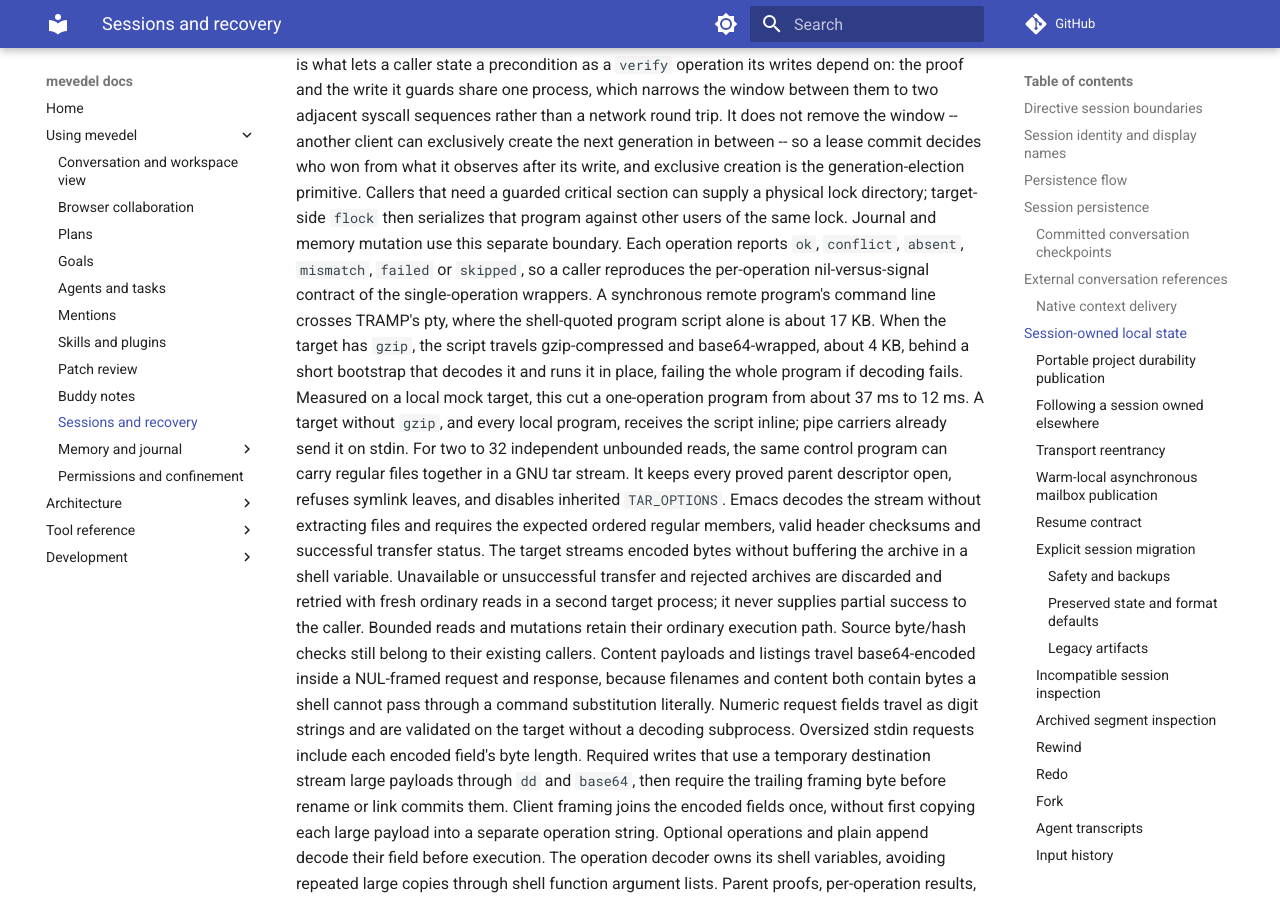
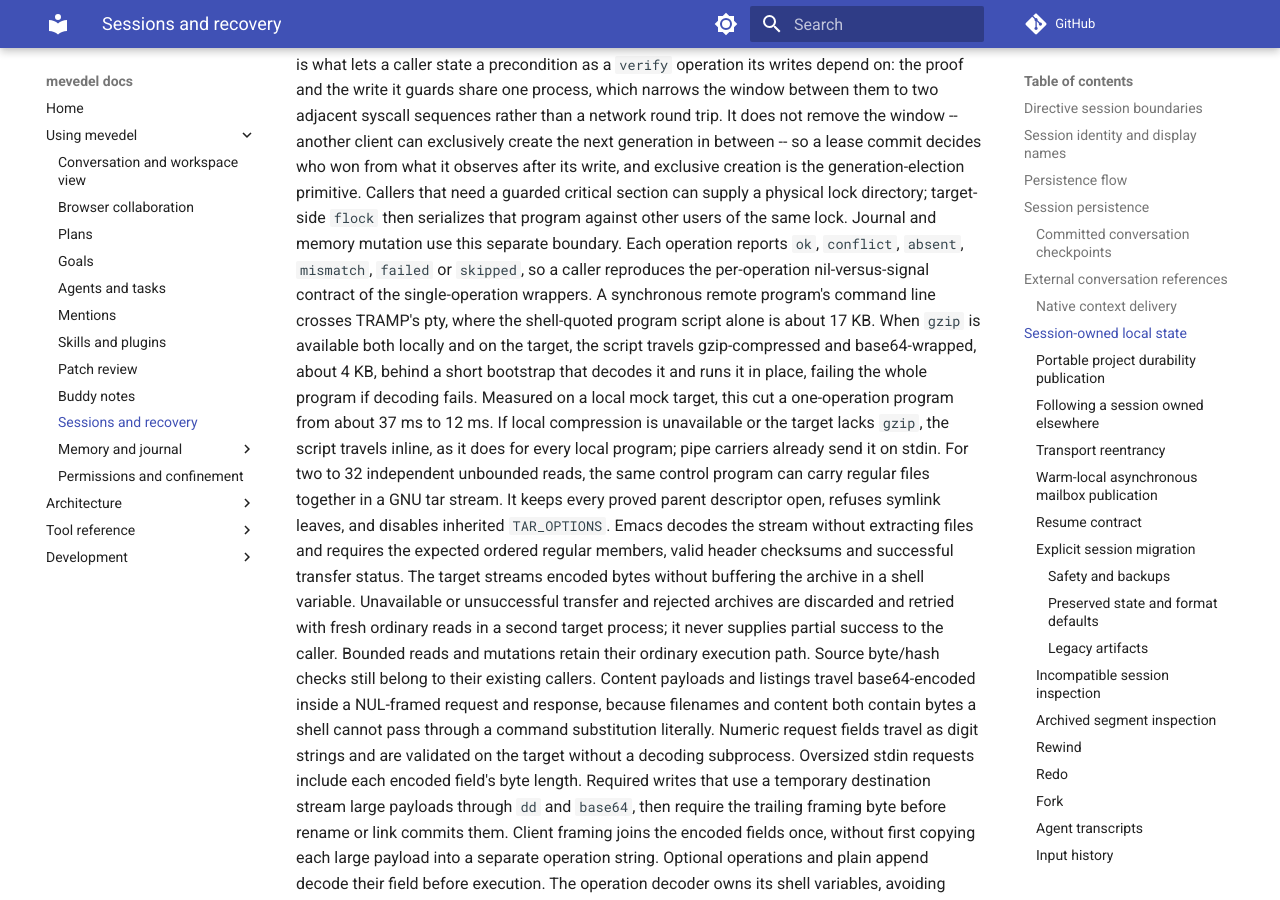
Before and after one commit to FrauH0lle/mevedel, an MkDocs documentation site: the page built from docs/sessions.md, in a window 1280 px wide and 900 px high, scrolled down 20255 px. Built offline with MkDocs 1.6.1 and Material for MkDocs 9.7.7, drawn with Linux system fonts in a browser that asks for light colours; comment, search, counter and statistics services are not loaded.

Commit message:
docs(sessions): Clarify both gzip prerequisites and fallback
* README.md (Requirements): State that compression needs gzip locally and on the target, with inline fallback.
* docs/sessions.md (Portable control roots): Ditto.

The focused prerequisite/fallback text check fails on the old paragraphs and passes on the updated ones. Standards and whitespace checks pass.

```diff
--- a/docs/sessions.md
+++ b/docs/sessions.md
@@ -942,13 +942,14 @@ mutation use this separate boundary. Each operation reports `ok`, `conflict`,
 `absent`, `mismatch`, `failed` or `skipped`, so a caller reproduces the
 per-operation nil-versus-signal contract of the single-operation wrappers.
 A synchronous remote program's command line crosses TRAMP's pty, where the
-shell-quoted program script alone is about 17 KB. When the target has `gzip`,
-the script travels gzip-compressed and base64-wrapped, about 4 KB, behind a
-short bootstrap that decodes it and runs it in place, failing the whole
+shell-quoted program script alone is about 17 KB. When `gzip` is available
+both locally and on the target, the script travels gzip-compressed and
+base64-wrapped, about 4 KB, behind a short bootstrap that decodes it and
+runs it in place, failing the whole
 program if decoding fails. Measured on a local mock target, this cut a
-one-operation program from about 37 ms to 12 ms. A target without `gzip`,
-and every local program, receives the script inline; pipe carriers already
-send it on stdin.
+one-operation program from about 37 ms to 12 ms. If local compression is
+unavailable or the target lacks `gzip`, the script travels inline, as it does
+for every local program; pipe carriers already send it on stdin.
 For two to 32 independent unbounded reads, the same control program can carry
 regular files together in a GNU tar stream. It keeps every proved parent
 descriptor open, refuses symlink leaves, and disables inherited `TAR_OPTIONS`.
```
Also changed, not shown: README.md (+3 -1 lines).
